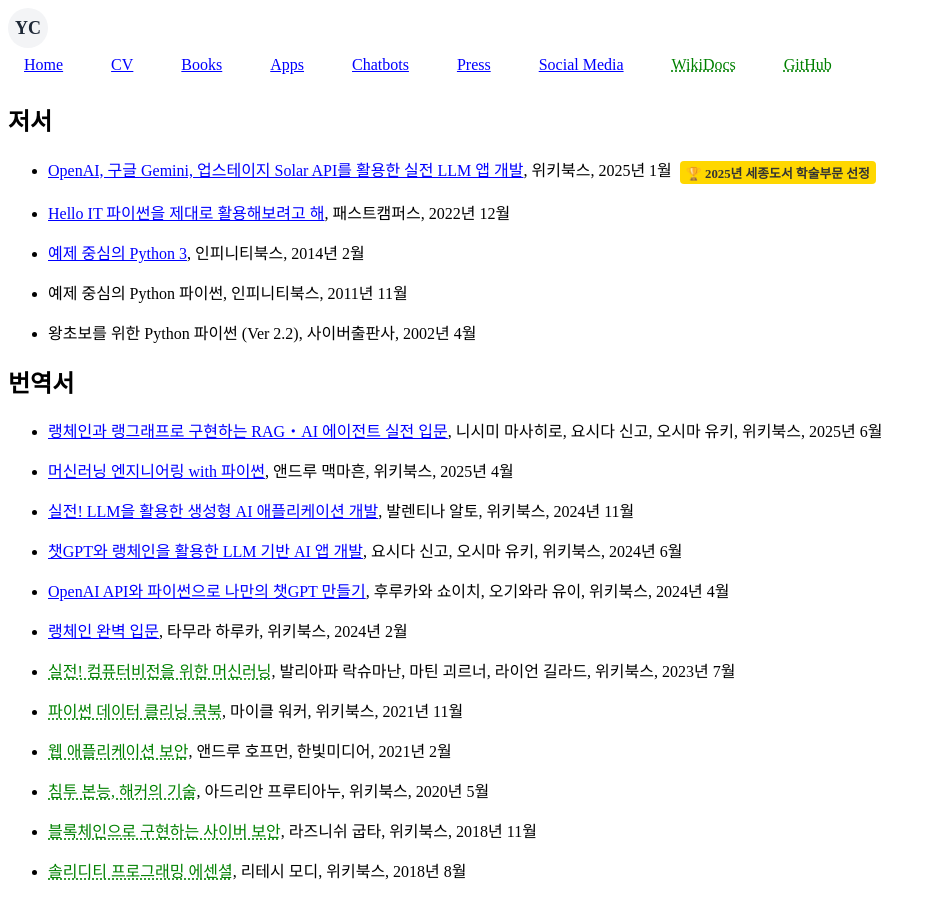
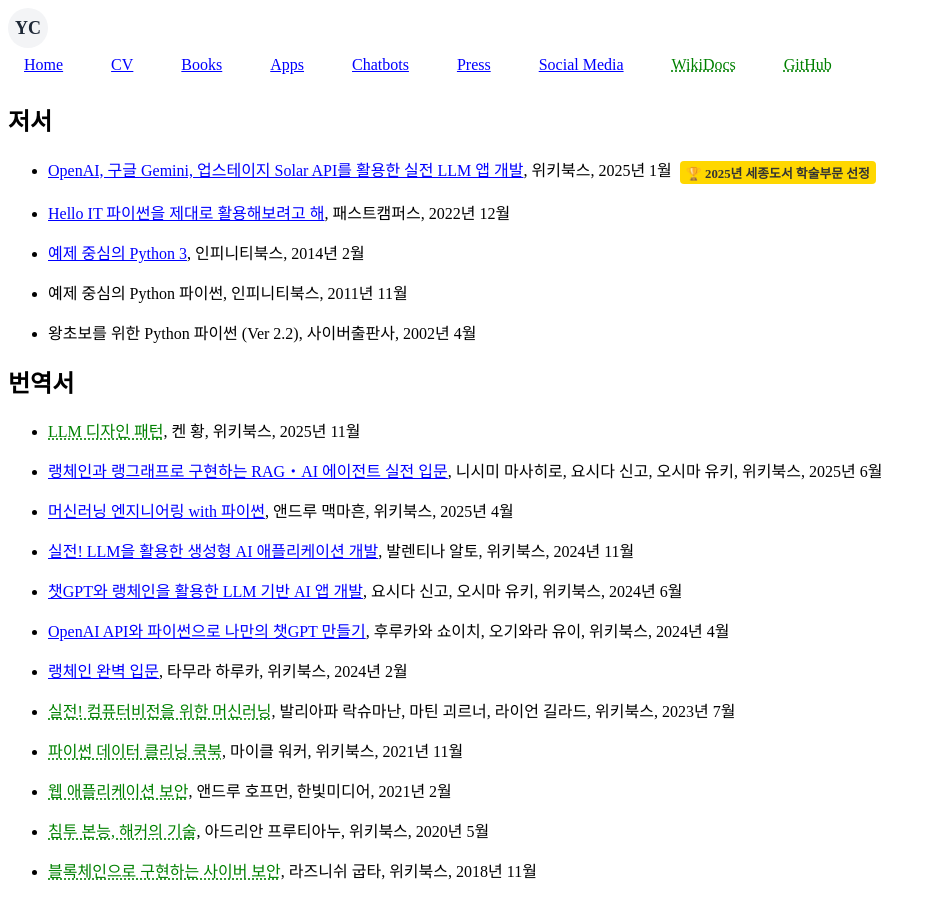
Before and after one commit to ychoi-kr/ychoi.kr, a Jekyll site: the page built from books.md, in a window 1280 px wide and 900 px high. Shown: the whole window, without its empty margins (0-935 px from the left). Built offline with Jekyll 4.4.1, drawn with Linux system fonts in a browser that asks for light colours.

Commit message:
feat: 번역서 'LLM 디자인 패턴' 추가
- _data/translated_books.yml에 'LLM 디자인 패턴' 메타데이터 추가

```diff
--- a/_data/translated_books.yml
+++ b/_data/translated_books.yml
@@ -29,8 +29,9 @@
   link: https://wikibook.co.kr/cybersecurity-with-blockchain
   show_in_cv: false
 - title: 침투 본능, 해커의 기술
-  original_title: 'Becoming the Hacker: The Playbook for Getting Inside the Mind of
-    the Attacker'
+  original_title:
+    "Becoming the Hacker: The Playbook for Getting Inside the Mind of
+    the Attacker"
   authors: 아드리안 프루티아누
   authors_en: Adrian Pruteanu
   publisher: 위키북스
@@ -39,8 +40,9 @@
   date: 2020-05-20
   show_in_cv: false
 - title: 웹 애플리케이션 보안
-  original_title: 'Web Application Security: Exploitation and Countermeasures for
-    Modern Web Applications'
+  original_title:
+    "Web Application Security: Exploitation and Countermeasures for
+    Modern Web Applications"
   authors: 앤드루 호프먼
   authors_en: Andrew Hoffman
   publisher: 한빛미디어
@@ -116,3 +118,12 @@
   date: 2025-06-20
   link: /books/llm-agent/
   show_in_cv: true
+- title: LLM 디자인 패턴
+  original_title: LLM Design Patterns
+  authors: 켄 황
+  authors_en: Ken Huang
+  publisher: 위키북스
+  publisher_en: Wikibooks
+  date: 2025-11-25
+  link: https://wikibook.co.kr/llm-design-patterns/
+  show_in_cv: true
```
